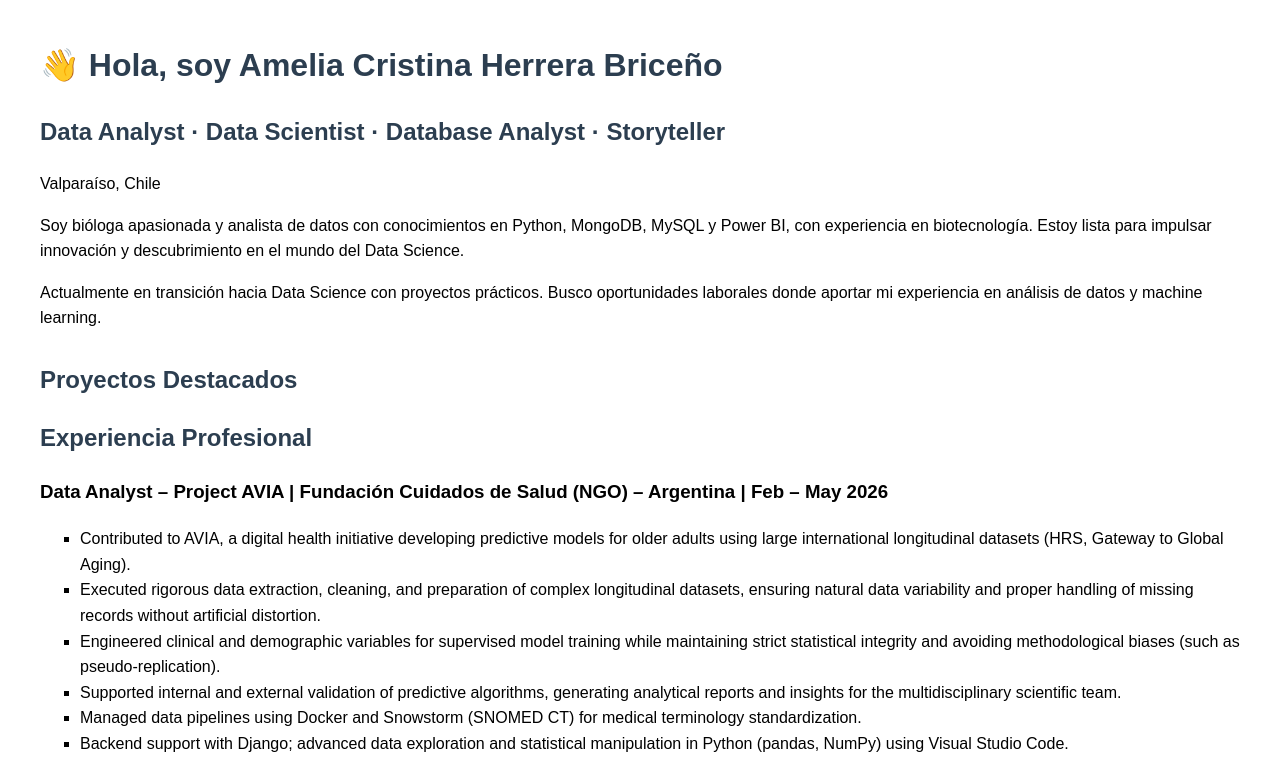
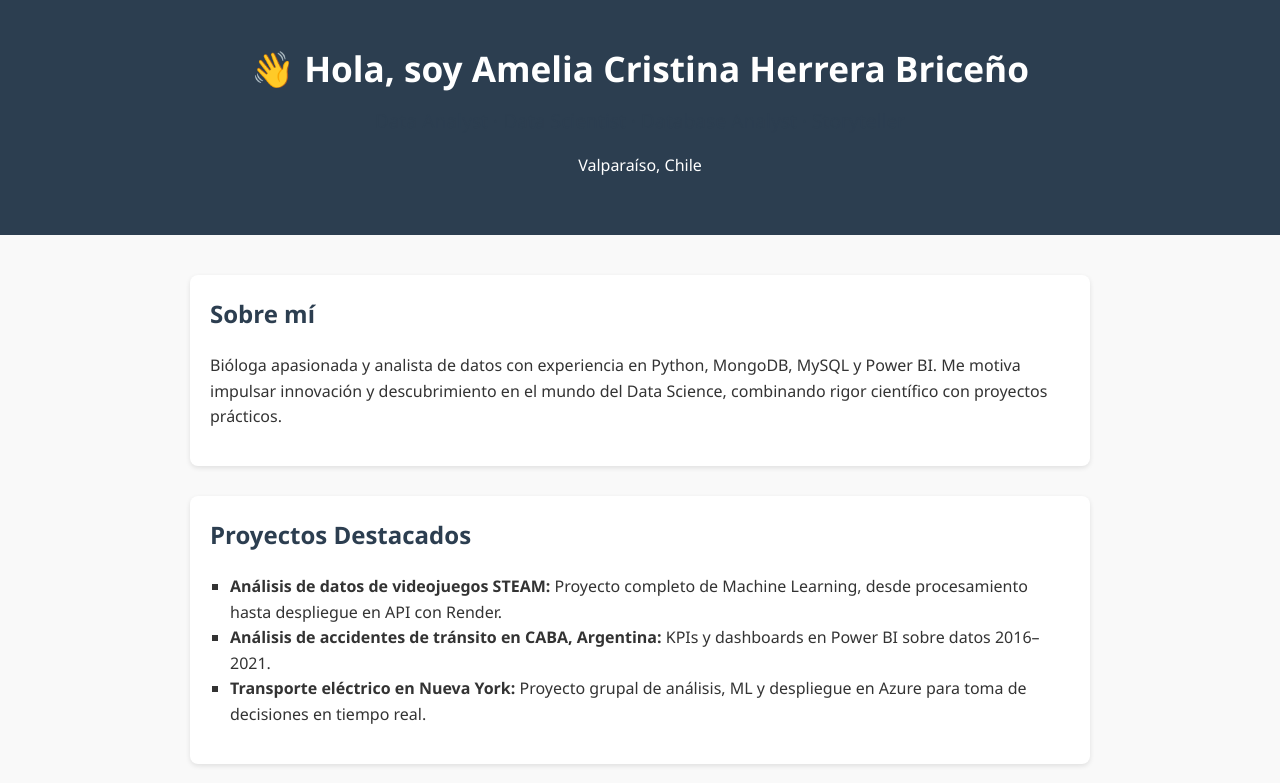
Before and after one commit to melinnicri/melinnicri.github.io, a plain HTML site: page index.html in a window 1280 px wide. Shown: the top 783 px of the page. Drawn offline with Linux system fonts and the light colour scheme.

Commit message:
Refactor index.html for improved layout and styling
Updated the layout and styling of the personal webpage, including new header and footer sections, improved container styling, and reorganized content for better readability.

```diff
--- a/index.html
+++ b/index.html
@@ -4,37 +4,98 @@
   <meta charset="UTF-8">
   <title>Amelia Herrera - Data Analyst</title>
   <style>
-    body { font-family: Arial, sans-serif; margin: 40px; line-height: 1.6; }
-    h1, h2 { color: #2c3e50; }
-    .section { margin-bottom: 30px; }
-    ul { list-style-type: square; }
-    a { color: #2980b9; text-decoration: none; }
-    a:hover { text-decoration: underline; }
+    body {
+      font-family: 'Segoe UI', Tahoma, sans-serif;
+      margin: 0;
+      padding: 0;
+      background: #f9f9f9;
+      color: #333;
+      line-height: 1.6;
+    }
+    header {
+      background: #2c3e50;
+      color: #fff;
+      padding: 40px;
+      text-align: center;
+    }
+    header h1 {
+      margin: 0;
+      font-size: 2.2em;
+    }
+    header h2 {
+      margin: 10px 0 0;
+      font-weight: normal;
+      font-size: 1.2em;
+    }
+    .container {
+      max-width: 900px;
+      margin: 40px auto;
+      padding: 0 20px;
+    }
+    .section {
+      background: #fff;
+      padding: 20px;
+      margin-bottom: 30px;
+      border-radius: 8px;
+      box-shadow: 0 2px 5px rgba(0,0,0,0.1);
+    }
+    h2 {
+      color: #2c3e50;
+      margin-top: 0;
+    }
+    ul {
+      list-style-type: square;
+      padding-left: 20px;
+    }
+    a {
+      color: #2980b9;
+      text-decoration: none;
+    }
+    a:hover {
+      text-decoration: underline;
+    }
+    footer {
+      text-align: center;
+      padding: 20px;
+      background: #eee;
+      font-size: 0.9em;
+    }
   </style>
 </head>
 <body>
+  <header>
     <h1>👋 Hola, soy Amelia Cristina Herrera Briceño</h1>
     <h2>Data Analyst · Data Scientist · Database Analyst · Storyteller</h2>
     <p>Valparaíso, Chile</p>
+  </header>
 
+  <div class="container">
     <div class="section">
-    <p>Soy bióloga apasionada y analista de datos con conocimientos en Python, MongoDB, MySQL y Power BI, con experiencia en biotecnología. Estoy lista para impulsar innovación y descubrimiento en el mundo del Data Science.</p>
-    <p>Actualmente en transición hacia Data Science con proyectos prácticos. Busco oportunidades laborales donde aportar mi experiencia en análisis de datos y machine learning.</p>
+      <h2>Sobre mí</h2>
+      <p>Bióloga apasionada y analista de datos con experiencia en Python, MongoDB, MySQL y Power BI. Me motiva impulsar innovación y descubrimiento en el mundo del Data Science, combinando rigor científico con proyectos prácticos.</p>
     </div>
 
     <div class="section">
       <h2>Proyectos Destacados</h2>
+      <ul>
+        <li><strong>Análisis de datos de videojuegos STEAM:</strong> Proyecto completo de Machine Learning, desde procesamiento hasta despliegue en API con Render.</li>
+        <li><strong>Análisis de accidentes de tránsito en CABA, Argentina:</strong> KPIs y dashboards en Power BI sobre datos 2016–2021.</li>
+        <li><strong>Transporte eléctrico en Nueva York:</strong> Proyecto grupal de análisis, ML y despliegue en Azure para toma de decisiones en tiempo real.</li>
+      </ul>
+    </div>
+
     <div class="section">
       <h2>Experiencia Profesional</h2>
       <h3>Data Analyst – Project AVIA | Fundación Cuidados de Salud (NGO) – Argentina | Feb – May 2026</h3>
       <ul>
         <li>Contributed to AVIA, a digital health initiative developing predictive models for older adults using large international longitudinal datasets (HRS, Gateway to Global Aging).</li>
-    <li>Executed rigorous data extraction, cleaning, and preparation of complex longitudinal datasets, ensuring natural data variability and proper handling of missing records without artificial distortion.</li>
-    <li>Engineered clinical and demographic variables for supervised model training while maintaining strict statistical integrity and avoiding methodological biases (such as pseudo-replication).</li>
-    <li>Supported internal and external validation of predictive algorithms, generating analytical reports and insights for the multidisciplinary scientific team.</li>
-    <li>Managed data pipelines using Docker and Snowstorm (SNOMED CT) for medical terminology standardization.</li>
-    <li>Backend support with Django; advanced data exploration and statistical manipulation in Python (pandas, NumPy) using Visual Studio Code.</li>
+        <li>Executed rigorous data extraction, cleaning, and preparation of complex longitudinal datasets, ensuring natural data variability and proper handling of missing records.</li>
+        <li>Engineered clinical and demographic variables for supervised model training while maintaining strict statistical integrity.</li>
+        <li>Supported validation of predictive algorithms, generating analytical reports for the scientific team.</li>
+        <li>Managed data pipelines using Docker and Snowstorm (SNOMED CT).</li>
+        <li>Backend support with Django; advanced data exploration in Python (pandas, NumPy).</li>
       </ul>
+    </div>
 </div>
     <ul>
   <li><strong>Análisis de datos de videojuegos STEAM:</strong> Proyecto completo de Machine Learning, desde procesamiento hasta despliegue en API con Render.</li>
@@ -42,7 +103,6 @@
   <li><strong>Transporte eléctrico en Nueva York:</strong> Proyecto grupal de análisis, ML y despliegue en Azure para toma de decisiones en tiempo real.</li>
 </ul>
   </div>
-
     <div class="section">
       <h2>Formación</h2>
       <ul>
@@ -54,17 +114,17 @@
     </div>
 
     <div class="section">
-    <h2>Habilidades</h2>
-    <p>MongoDB · MySQL · Azure · Git · R · Power BI · Python · Linux</p>
-  </div>
-
-  <div class="section">
       <h2>Contacto</h2>
       <p>
         <a href="https://github.com/melinnicri">GitHub</a> |
-      <a href="https://www.linkedin.com/in/amelia-cristina-herrera-briceno-31b98515/">LinkedIn</a> |
+        <a href="https://www.linkedin.com/in/amelia-cristina-herrera-briceno">LinkedIn</a> |
         <a href="mailto:melinnicri@gmail.com">melinnicri@gmail.com</a>
       </p>
     </div>
+  </div>
+
+  <footer>
+    © 2026 Amelia Cristina Herrera Briceño
+  </footer>
 </body>
 </html>
```
Lines whose indentation alone changed are shown as unchanged.
